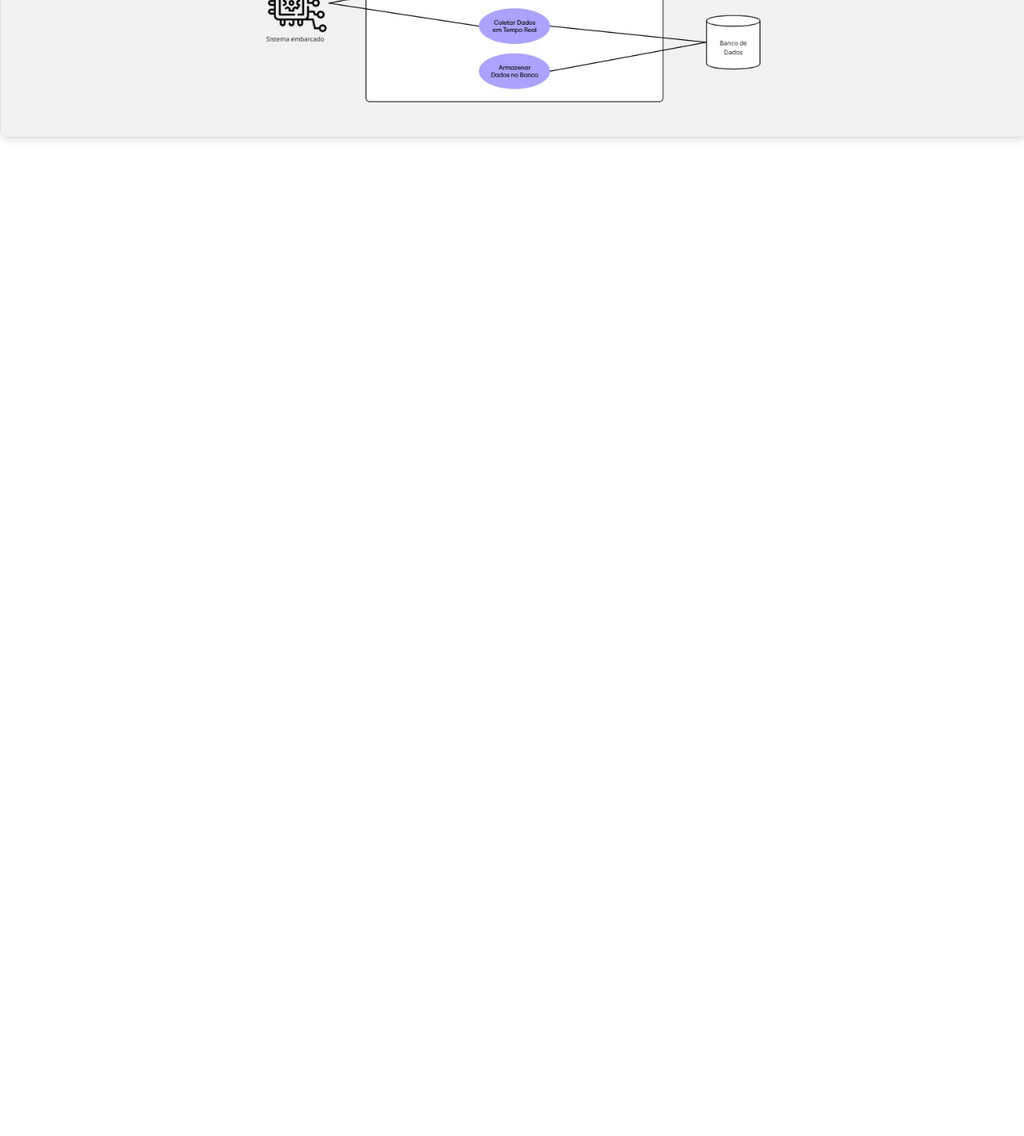
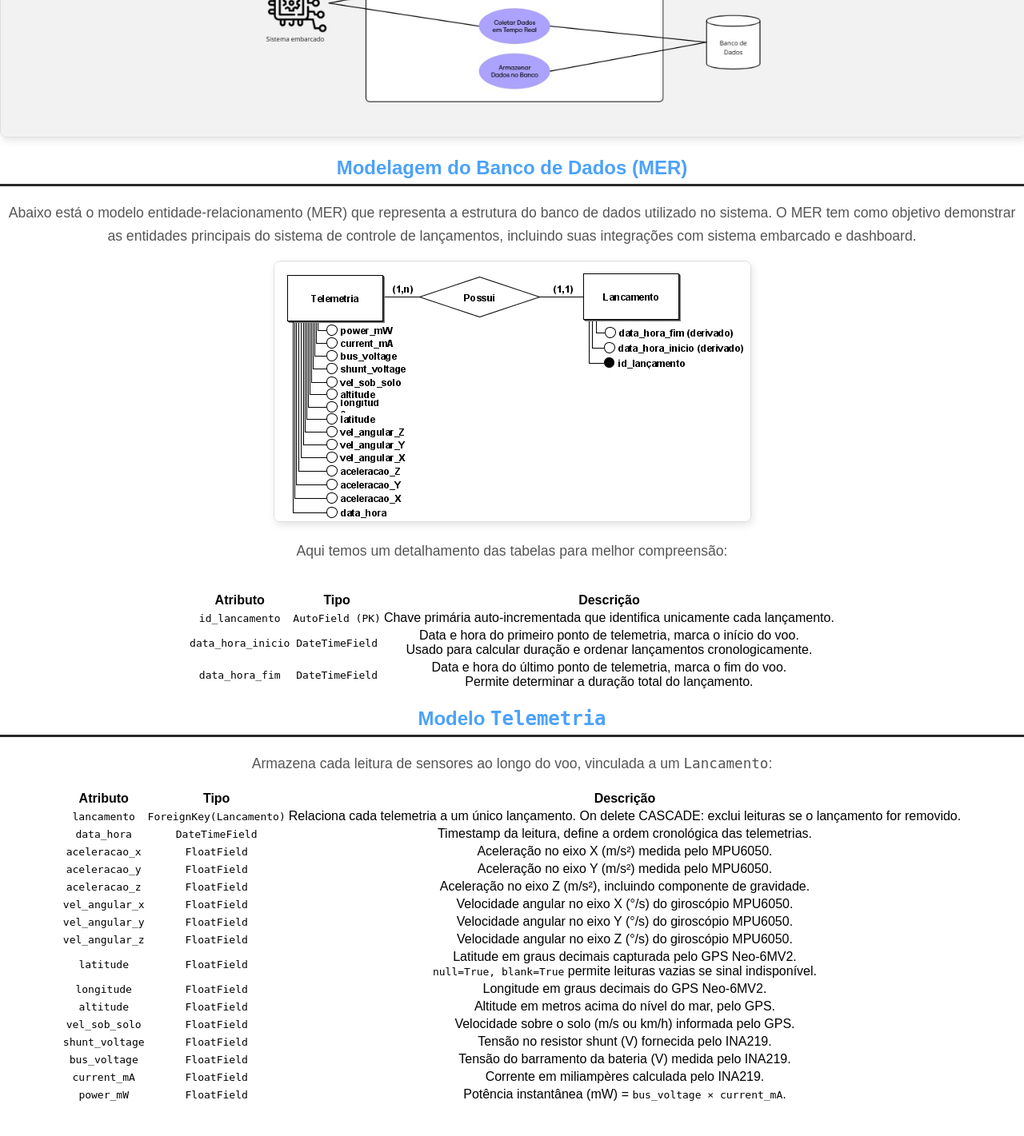
Before and after one commit to moonshinerd/interface-pi1, a Django app: page /home/ in a window 1280 px wide. Shown: the part 2971-4392 px from the top of the page at 80% size. Before the commit the page ends 3147 px from the top, so only its background shows below. Run offline with Django 5.2, Linux system fonts and the light colour scheme.

Commit message:
docs: documentando modelagem do banco de dados no README e na home page

```diff
--- a/core/templates/core/home.html
+++ b/core/templates/core/home.html
@@ -163,6 +163,143 @@
    <h2>Diagrama de Casos de Uso</h2>
    <p>Abaixo está o diagrama de casos de uso que representa a interação dos atores com o sistema desenvolvido. O diagrama tem como objetivo demonstrar as funcionalidades principais do sistema de controle de lançamentos, incluindo suas integrações com sistema embarcado e banco de dados.</p>
   <img class="bpmn" src="{% static 'assets/diagrama_casos_de_uso.jpg' %}" alt="Diagrama Casos de Uso" />
+  <h2>Modelagem do Banco de Dados (MER)</h2>
+  <p>Abaixo está o modelo entidade-relacionamento (MER) que representa a estrutura do banco de dados utilizado no sistema. O MER tem como objetivo demonstrar as entidades principais do sistema de controle de lançamentos, incluindo suas integrações com sistema embarcado e dashboard.</p>
+  <img class="bpmn" src="{% static 'assets/bd-pi1.png' %}" alt="Diagrama MER" />
+  <p>Aqui temos um detalhamento das tabelas para melhor compreensão:</p>
+  <br>
+  <table align="center">
+    <thead>
+      <tr>
+        <th>Atributo</th>
+        <th>Tipo</th>
+        <th>Descrição</th>
+      </tr>
+    </thead>
+    <tbody>
+      <tr>
+        <td><code>id_lancamento</code></td>
+        <td><code>AutoField (PK)</code></td>
+        <td>Chave primária auto-incrementada que identifica unicamente cada lançamento.</td>
+      </tr>
+      <tr>
+        <td><code>data_hora_inicio</code></td>
+        <td><code>DateTimeField</code></td>
+        <td>
+          Data e hora do primeiro ponto de telemetria, marca o início do voo.<br />
+          <span class="note">Usado para calcular duração e ordenar lançamentos cronologicamente.</span>
+        </td>
+      </tr>
+      <tr>
+        <td><code>data_hora_fim</code></td>
+        <td><code>DateTimeField</code></td>
+        <td>
+          Data e hora do último ponto de telemetria, marca o fim do voo.<br />
+          <span class="note">Permite determinar a duração total do lançamento.</span>
+        </td>
+      </tr>
+    </tbody>
+  </table>
+
+  <h2>Modelo <code>Telemetria</code></h2>
+  <p>Armazena cada leitura de sensores ao longo do voo, vinculada a um <code>Lancamento</code>:</p>
+  <table align="center">
+    <thead>
+      <tr>
+        <th>Atributo</th>
+        <th>Tipo</th>
+        <th>Descrição</th>
+      </tr>
+    </thead>
+    <tbody>
+      <tr>
+        <td><code>lancamento</code></td>
+        <td><code>ForeignKey(Lancamento)</code></td>
+        <td>
+          Relaciona cada telemetria a um único lançamento.
+          <span class="note">On delete CASCADE: exclui leituras se o lançamento for removido.</span>
+        </td>
+      </tr>
+      <tr>
+        <td><code>data_hora</code></td>
+        <td><code>DateTimeField</code></td>
+        <td>Timestamp da leitura, define a ordem cronológica das telemetrias.</td>
+      </tr>
+      <tr>
+        <td><code>aceleracao_x</code></td>
+        <td><code>FloatField</code></td>
+        <td>Aceleração no eixo X (m/s²) medida pelo MPU6050.</td>
+      </tr>
+      <tr>
+        <td><code>aceleracao_y</code></td>
+        <td><code>FloatField</code></td>
+        <td>Aceleração no eixo Y (m/s²) medida pelo MPU6050.</td>
+      </tr>
+      <tr>
+        <td><code>aceleracao_z</code></td>
+        <td><code>FloatField</code></td>
+        <td>Aceleração no eixo Z (m/s²), incluindo componente de gravidade.</td>
+      </tr>
+      <tr>
+        <td><code>vel_angular_x</code></td>
+        <td><code>FloatField</code></td>
+        <td>Velocidade angular no eixo X (°/s) do giroscópio MPU6050.</td>
+      </tr>
+      <tr>
+        <td><code>vel_angular_y</code></td>
+        <td><code>FloatField</code></td>
+        <td>Velocidade angular no eixo Y (°/s) do giroscópio MPU6050.</td>
+      </tr>
+      <tr>
+        <td><code>vel_angular_z</code></td>
+        <td><code>FloatField</code></td>
+        <td>Velocidade angular no eixo Z (°/s) do giroscópio MPU6050.</td>
+      </tr>
+      <tr>
+        <td><code>latitude</code></td>
+        <td><code>FloatField</code></td>
+        <td>
+          Latitude em graus decimais capturada pelo GPS Neo-6MV2.<br />
+          <span class="note"><code>null=True, blank=True</code> permite leituras vazias se sinal indisponível.</span>
+        </td>
+      </tr>
+      <tr>
+        <td><code>longitude</code></td>
+        <td><code>FloatField</code></td>
+        <td>Longitude em graus decimais do GPS Neo-6MV2.</td>
+      </tr>
+      <tr>
+        <td><code>altitude</code></td>
+        <td><code>FloatField</code></td>
+        <td>Altitude em metros acima do nível do mar, pelo GPS.</td>
+      </tr>
+      <tr>
+        <td><code>vel_sob_solo</code></td>
+        <td><code>FloatField</code></td>
+        <td>Velocidade sobre o solo (m/s ou km/h) informada pelo GPS.</td>
+      </tr>
+      <tr>
+        <td><code>shunt_voltage</code></td>
+        <td><code>FloatField</code></td>
+        <td>Tensão no resistor shunt (V) fornecida pelo INA219.</td>
+      </tr>
+      <tr>
+        <td><code>bus_voltage</code></td>
+        <td><code>FloatField</code></td>
+        <td>Tensão do barramento da bateria (V) medida pelo INA219.</td>
+      </tr>
+      <tr>
+        <td><code>current_mA</code></td>
+        <td><code>FloatField</code></td>
+        <td>Corrente em miliampères calculada pelo INA219.</td>
+      </tr>
+      <tr>
+        <td><code>power_mW</code></td>
+        <td><code>FloatField</code></td>
+        <td>Potência instantânea (mW) = <code>bus_voltage × current_mA</code>.</td>
+      </tr>
+    </tbody>
+  </table>
 </section>
 
 
```
Also changed, not shown: README.md, core/static/assets/bd-pi1.png (added).
